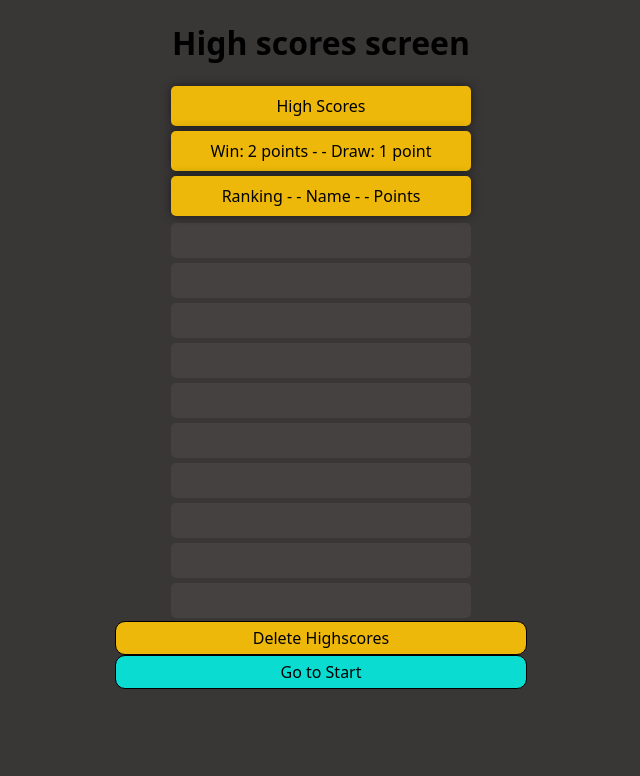
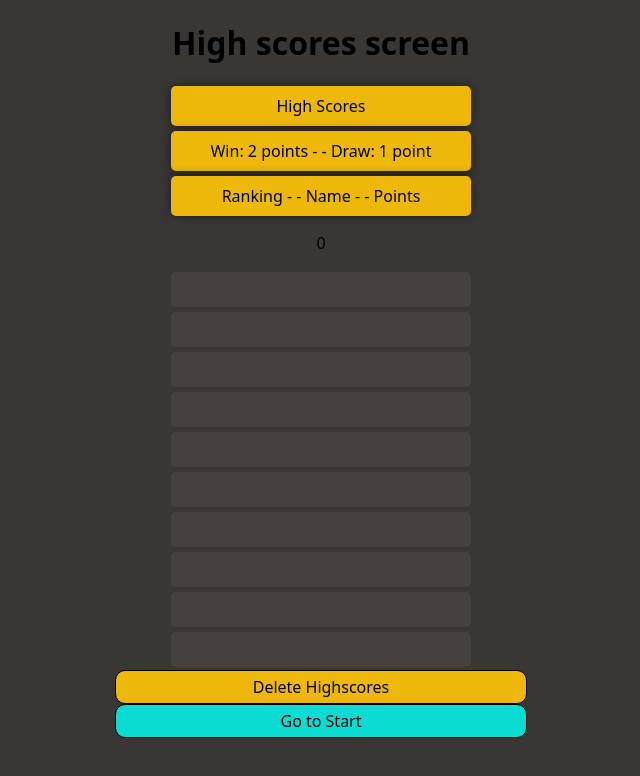
Before and after one commit to JBaaij/react-tic-tac-toe, a React (Create React App) app: page /highscore in a window 1280 px wide. Shown: the top 776 px of the page, without its empty margins (319-959 px from the left). Built offline with nearby package versions, Linux system fonts and the light colour scheme.

Commit message:
alert na 3 potjes endscore, nav to highscorescreen

```diff
--- a/src/AppStateContext.tsx
+++ b/src/AppStateContext.tsx
@@ -12,6 +12,10 @@ interface AppStateContext {
   setUserName: (name: string) => void;
   playerVsPlayer: boolean;
   setPlayerVsPlayer: (value: boolean) => void;
+  playerScore: number;
+  setPlayerScore: (score: number) => void;
+  endScore: number;
+  setEndScore: (score: number) => void;
 }
 
 const AppStateContext = createContext<AppStateContext>({
@@ -21,6 +25,10 @@ const AppStateContext = createContext<AppStateContext>({
   setUserName: () => {},
   playerVsPlayer: false,
   setPlayerVsPlayer: () => {},
+  playerScore: 0,
+  setPlayerScore: () => {},
+  endScore: 0,
+  setEndScore: () => {},
 });
 
 const AppStateProvider = ({
@@ -31,6 +39,8 @@ const AppStateProvider = ({
   const [selectedChoice, setSelectedChoice] = useState<1 | 2>(1);
   const [userName, setUserName] = useState('');
   const [playerVsPlayer, setPlayerVsPlayer] = useState<boolean>(false);
+  const [playerScore, setPlayerScore] = useState<number>(0);
+  const [endScore, setEndScore] = useState<number>(0);
   return (
     <AppStateContext.Provider
       value={{
@@ -40,6 +50,10 @@ const AppStateProvider = ({
         setUserName,
         playerVsPlayer,
         setPlayerVsPlayer,
+        playerScore,
+        setPlayerScore,
+        endScore,
+        setEndScore,
       }}>
       {children}
     </AppStateContext.Provider>
--- a/src/components/alert/Alert2.tsx
+++ b/src/components/alert/Alert2.tsx
@@ -3,13 +3,14 @@ import PropTypes from 'prop-types';
 import './Alert.css';
 
 interface AlertBoxProps {
+  message: string;
   okOnClick: () => void;
 }
-const AlertBox2 = ({ okOnClick }: AlertBoxProps) => {
+const AlertBox2 = ({ message, okOnClick }: AlertBoxProps) => {
   return (
     <div className="alert-box">
       <div className="alert-content">
-        <p>It's a draw!</p>
+        <p>{message}</p>
         <button onClick={okOnClick}>OK</button>
       </div>
     </div>
@@ -17,6 +18,7 @@ const AlertBox2 = ({ okOnClick }: AlertBoxProps) => {
 };
 
 AlertBox2.propTypes = {
+  message: PropTypes.string.isRequired,
   okOnClick: PropTypes.func.isRequired,
 };
 
--- a/src/pages/GameScreen.tsx
+++ b/src/pages/GameScreen.tsx
@@ -14,8 +14,10 @@ import Alert from '../components/alert/Alert';
 import Alert2 from '../components/alert/Alert2';
 import { AppStateContext } from '../AppStateContext';
 import CountBox from '../components/icons/CountBox';
+import { useNavigate } from 'react-router-dom';
 
 const GameScreen = () => {
+  const navigate = useNavigate();
   const [grid, setGrid] = useState(createGrid({ size: 3 }));
   const [player, setPlayer] = useState<1 | 2>(1);
   const [isTicTacToe, setIsTicTacToe] = useState(false);
@@ -24,7 +26,10 @@ const GameScreen = () => {
   const [turnNumber, setTurnNumber] = useState(1);
   const [gameNumber, setGameNumber] = useState(1);
   const [dummy, setDummy] = useState(false);
-  const [playerScore, setPlayerScore] = useState(0);
+  const [isEndScore, setIsEndScore] = useState(false);
+  const onNavigateToHighscores = () => {
+    navigate('/highscore');
+  };
   const isYourTurn = useCallback(
     (player: 1 | 2 | null) => {
       return player === appState.selectedChoice;
@@ -137,15 +142,25 @@ const GameScreen = () => {
     const isTicTacToe = checkIsTicTacToe(grid, player);
     if (isTicTacToe) {
       if (player === appState.selectedChoice) {
-        setPlayerScore(playerScore + 2);
+        appState.setPlayerScore(appState.playerScore + 2);
       }
       setGameNumber(gameNumber + 1);
+      if (gameNumber === 3) {
+        setIsEndScore(true);
+        return;
+      }
       setIsTicTacToe(true);
+
       return;
     }
     if (turnNumber === grid.length * grid.length) {
-      setPlayerScore(playerScore + 1);
+      appState.setPlayerScore(appState.playerScore + 1);
       setGameNumber(gameNumber + 1);
+      if (gameNumber === 3) {
+        setIsEndScore(true);
+        setIsDraw(false);
+        return;
+      }
       switchPlayer();
       setIsDraw(true);
     }
@@ -177,6 +192,7 @@ const GameScreen = () => {
       setDummy(true);
       doCPUMove(grid);
     }
+
     setIsTicTacToe(false);
   }, []);
   // <IconX width={22} height={22} />
@@ -184,7 +200,7 @@ const GameScreen = () => {
     <div>
       <CountBox labelText={`Gamenumber: ${gameNumber}`} />
       <CountBox
-        labelText={`Playerscore (${appState.userName}) : ${playerScore}`}
+        labelText={`Playerscore (${appState.userName}) : ${appState.playerScore}`}
       />
       <div className="contgrid">
         {grid.map((row, rowIndex) => {
@@ -204,7 +220,13 @@ const GameScreen = () => {
           });
         })}
         {isTicTacToe && <Alert name={player.toString()} okOnClick={onReset} />}
-        {isDraw && <Alert2 okOnClick={onReset} />}
+        {isDraw && <Alert2 message="It's a draw" okOnClick={onReset} />}
+        {isEndScore && (
+          <Alert2
+            message={`Congratulations, your endscore is ${appState.playerScore}!`}
+            okOnClick={onNavigateToHighscores}
+          />
+        )}
       </div>
     </div>
   );
--- a/src/pages/HighScoreScreen.tsx
+++ b/src/pages/HighScoreScreen.tsx
@@ -3,11 +3,22 @@ import './HighScoreScreen.css';
 import LabelButton from '../components/LabelButton';
 import { useNavigate } from 'react-router-dom';
 import LabelBox from '../components/icons/Label';
+import { useContext, useEffect } from 'react';
+import { AppStateContext } from '../AppStateContext';
+//import { logEndScore } from '../helpers/grid/handelHighScores';
+
 const HighScoreScreen = () => {
+  const appState = useContext(AppStateContext);
   const navigate = useNavigate();
+
   const onNavigateGoToStartScreen = () => {
     navigate('/');
   };
+
+  useEffect(() => {
+    console.log(`username ${appState.userName}`);
+    console.log(`endScore ${appState.endScore}`);
+  }, [appState.endScore]);
 
   return (
     <div>
@@ -15,7 +26,8 @@ const HighScoreScreen = () => {
       <LabelBox labelText="High Scores" />
       <LabelBox labelText="Win: 2 points - - Draw: 1 point" />
       <LabelBox labelText="Ranking - - Name - - Points" />
-
+      <p>{appState.userName}</p>
+      <p>{appState.playerScore}</p>
       <div id="highscore3" className="contgridl">
         <div id="gridl1" className="gridl-item"></div>
         <div id="gridl2" className="gridl-item"></div>
```
